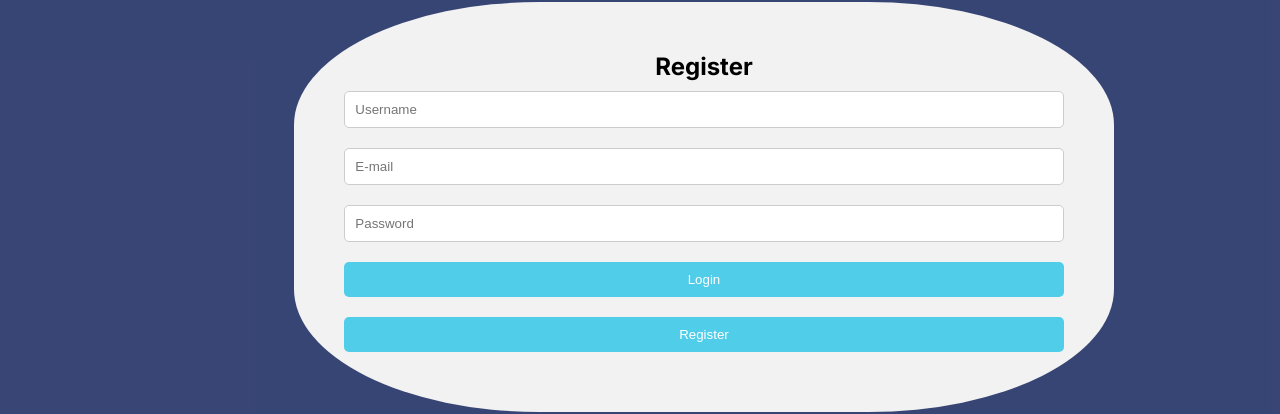
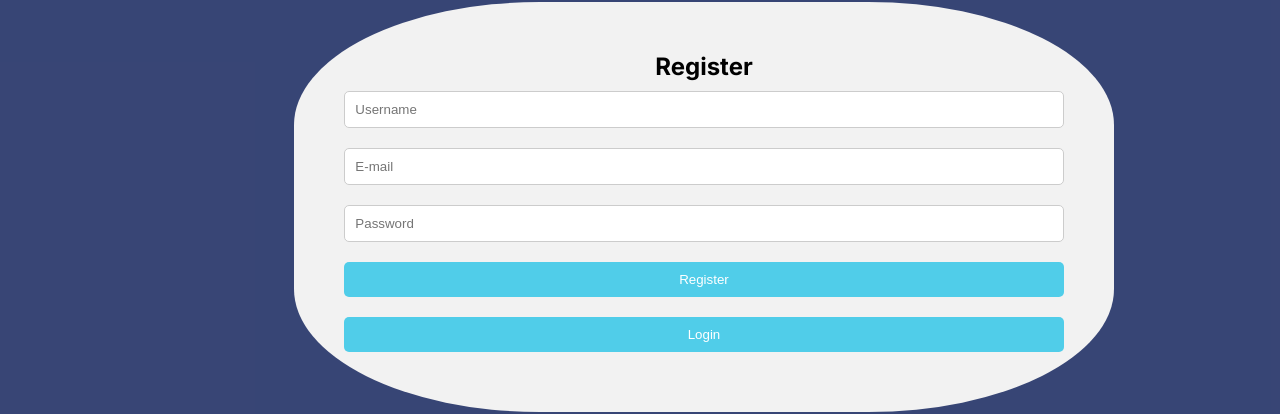
Before and after one commit to catsonluna/compmath, a Next.js app: page /register in a window 1280 px wide. Shown: the part 193-607 px from the top of the page. Built offline with nearby package versions, Linux system fonts and the light colour scheme.

Commit message:
registring

```diff
--- a/package.json
+++ b/package.json
@@ -10,6 +10,7 @@
   },
   "dependencies": {
     "axios": "^1.5.1",
+    "cookies-next": "^4.0.0",
     "isomorphic-ws": "^5.0.0",
     "mysql2": "^3.6.2",
     "next": "^13.5.6",
--- a/pages/register/index.tsx
+++ b/pages/register/index.tsx
@@ -6,6 +6,8 @@ import Header from '@/pages/components/header'
 // the style
 import styles from 'styles/login.module.css'
 import { useRouter } from 'next/router';
+import axios from 'axios';
+import { setCookie } from 'cookies-next';
 // font
 const inter = Inter({ subsets: ['latin'] })
 
@@ -27,12 +29,31 @@ export default function Home() {
         <main className={`${styles.main} ${inter.className}`}>
         <div className={styles['login-container']}>
                   <h2>Register</h2>
-                  <form>
+                  <form onSubmit={
+                    (e)=>{
+                      e.preventDefault()
+                      // check if its login or register
+                      if(e.type == "login") {
+                        return
+                      }
+                      axios.post("/api/auth/register",{
+                        username:username,
+                        email:email,
+                        password:password
+                      }).then((res)=>{
+                        console.log(res.data)
+                        setCookie("session_token",res.data.session_secret)
+                        // redirect to main page
+                        router.push("/")
+                      }).catch((err)=>{console.log(err.response.data)}
+                      )
+                    }
+                  }>
                   <input type="text" placeholder="Username" name="username" required onChange={(e)=>setUsername(e.target.value)}value={username}/>
                       <input type="text" placeholder="E-mail" name="email" required onChange={(e)=>setEmail(e.target.value)}value={email}/>
                       <input type="password" placeholder="Password" name="password" required onChange={(e)=>setPassword(e.target.value)}value={password}/>
+                      <input type="submit" value="Register" />
                       <input type="submit" value="Login" onClick={(e)=>{router.push("/login")}}/>
-                      <input type="submit" value="Register" />
                   </form>
               </div>
         </main>
```
Also changed, not shown: pages/api/auth/register.ts (+8 -5 lines), 1 other file (tests, documents, lock files or other folders).
